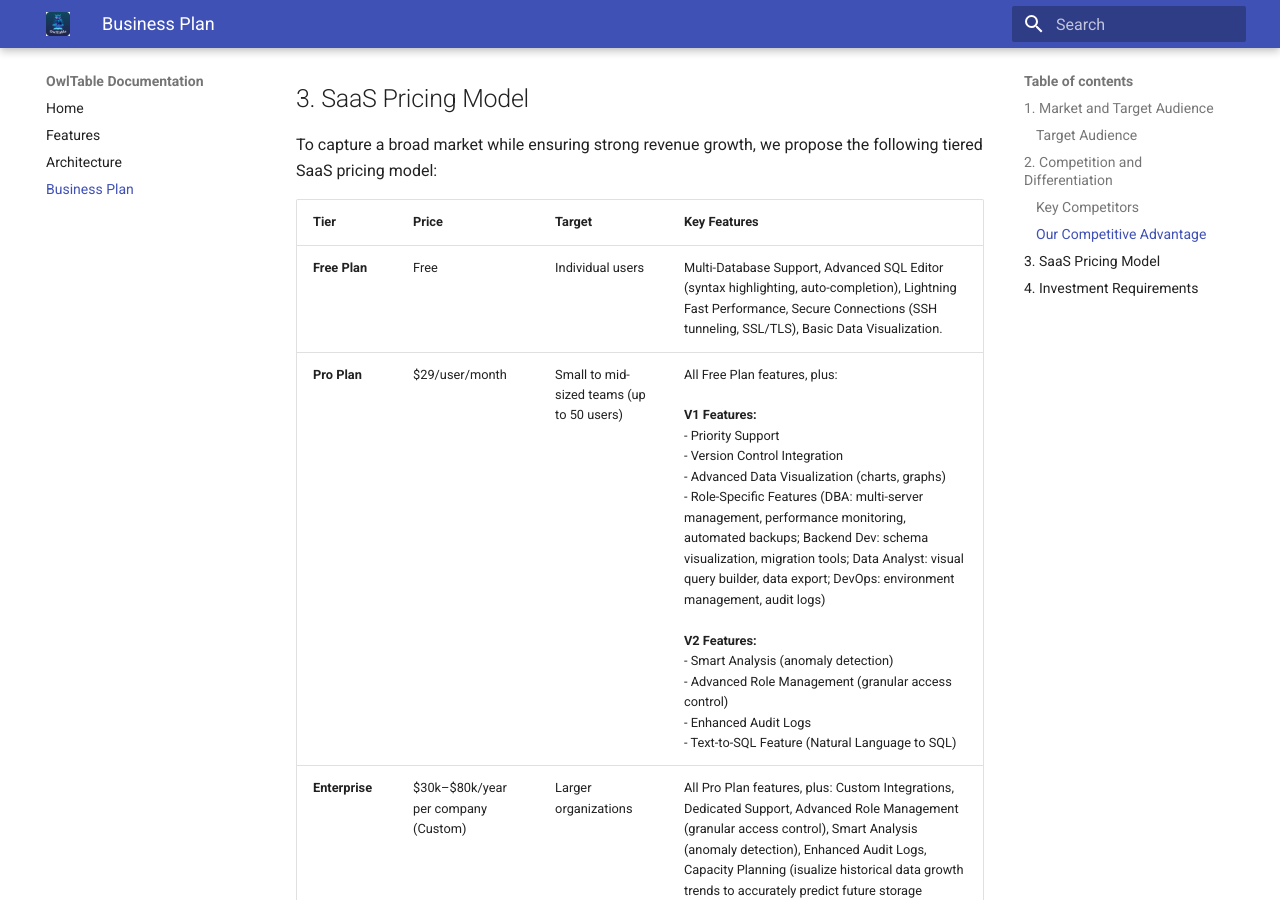
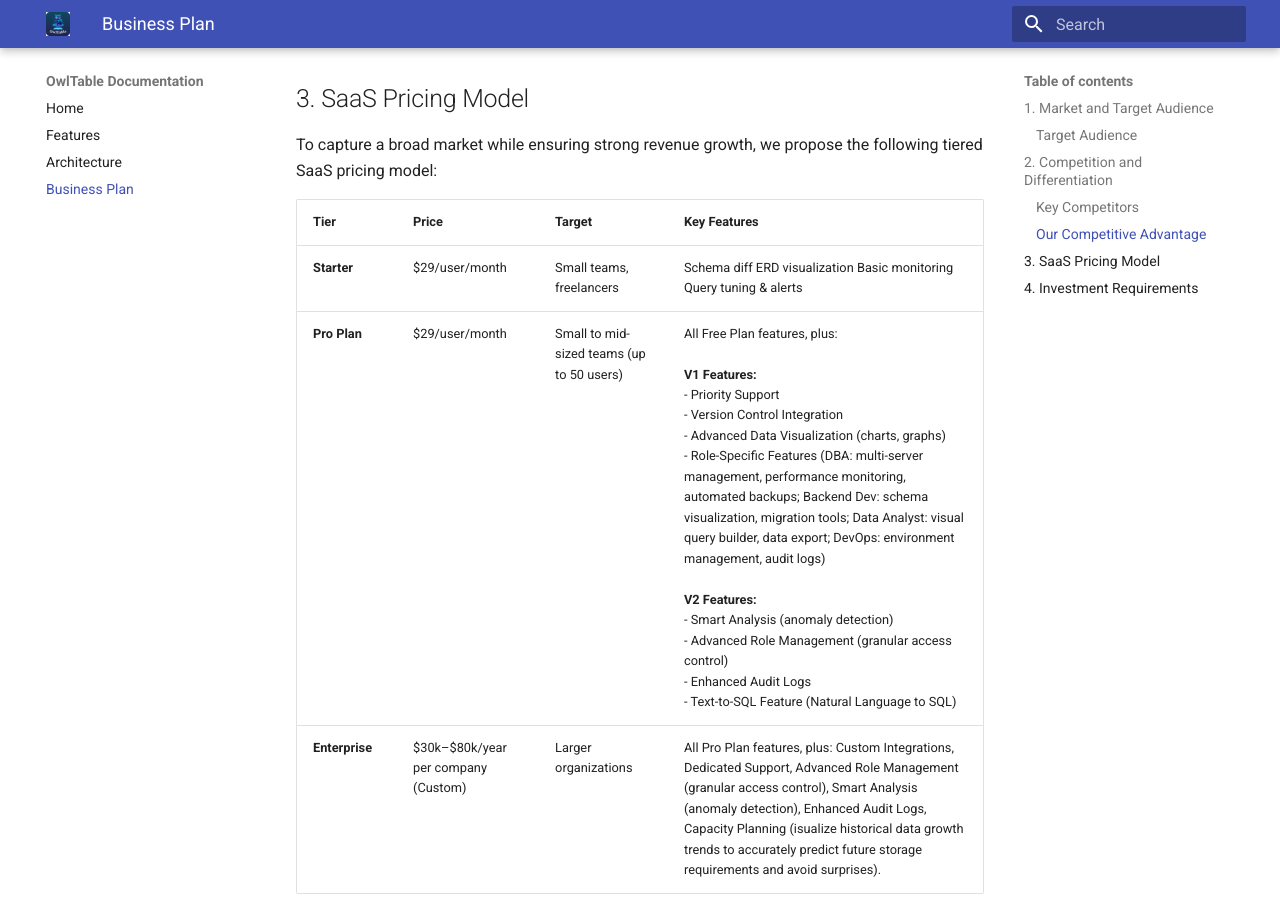
Before and after one commit to yehoshuas1978/owltable-landing-page, an MkDocs documentation site: the page built from documentation/docs/business_plan.md, in a window 1280 px wide and 900 px high, scrolled down 1635 px. Built offline with MkDocs 1.6.1 and Material for MkDocs 9.7.7, drawn with Linux system fonts in a browser that asks for light colours.

Commit message:
feat: Update pricing plan in business_plan.md

```diff
--- a/documentation/docs/business_plan.md
+++ b/documentation/docs/business_plan.md
@@ -46,7 +46,7 @@ To capture a broad market while ensuring strong revenue growth, we propose the f
 
 | Tier           | Price                               | Target                                  | Key Features                                                                                                                                                                                                                                                                                                                                                                |
 | :------------- | :---------------------------------- | :-------------------------------------- | :-------------------------------------------------------------------------------------------------------------------------------------------------------------------------------------------------------------------------------------------------------------------------------------------------------------------------------------------------------------------------- |
-| **Free Plan**  | Free                                | Individual users                        | Multi-Database Support, Advanced SQL Editor (syntax highlighting, auto-completion), Lightning Fast Performance, Secure Connections (SSH tunneling, SSL/TLS), Basic Data Visualization.                                                                                                                                                                                     |
+| **Starter**  | $29/user/month                                | Small teams, freelancers                        | Schema diff ERD visualization Basic monitoring Query tuning & alerts                                                                                                                                                                                     |
 | **Pro Plan**  | $29/user/month                      | Small to mid-sized teams (up to 50 users) | All Free Plan features, plus: <br><br>**V1 Features:**<br> - Priority Support<br> - Version Control Integration<br> - Advanced Data Visualization (charts, graphs)<br> - Role-Specific Features (DBA: multi-server management, performance monitoring, automated backups; Backend Dev: schema visualization, migration tools; Data Analyst: visual query builder, data export; DevOps: environment management, audit logs)<br><br>**V2 Features:**<br> - Smart Analysis (anomaly detection)<br> - Advanced Role Management (granular access control)<br> - Enhanced Audit Logs<br> - Text-to-SQL Feature (Natural Language to SQL) |
 | **Enterprise** | $30k–$80k/year per company (Custom) | Larger organizations                    | All Pro Plan features, plus: Custom Integrations, Dedicated Support, Advanced Role Management (granular access control), Smart Analysis (anomaly detection), Enhanced Audit Logs, Capacity Planning (isualize historical data growth trends to accurately predict future storage requirements and avoid surprises).                                                                                                                                                                 |
 
```
